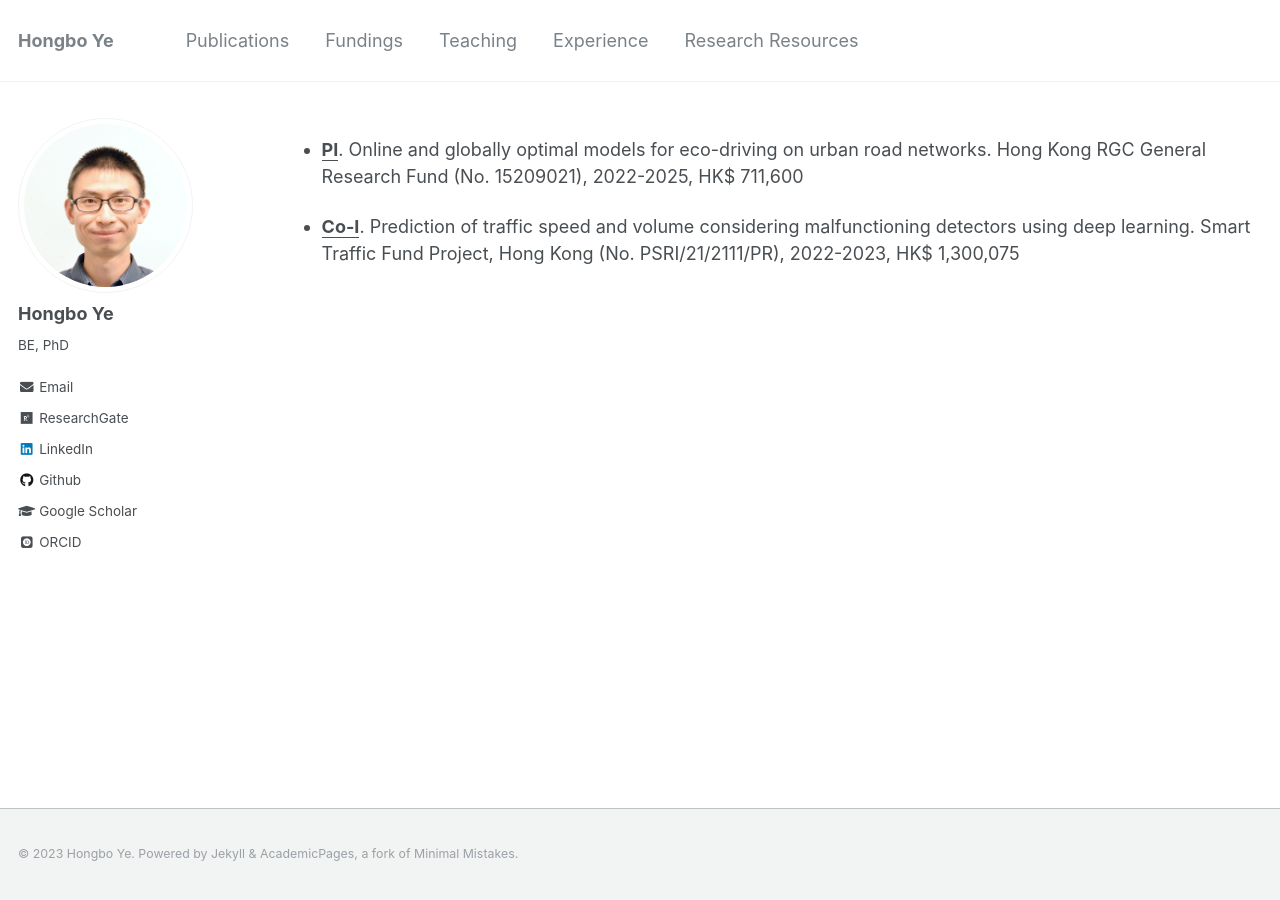
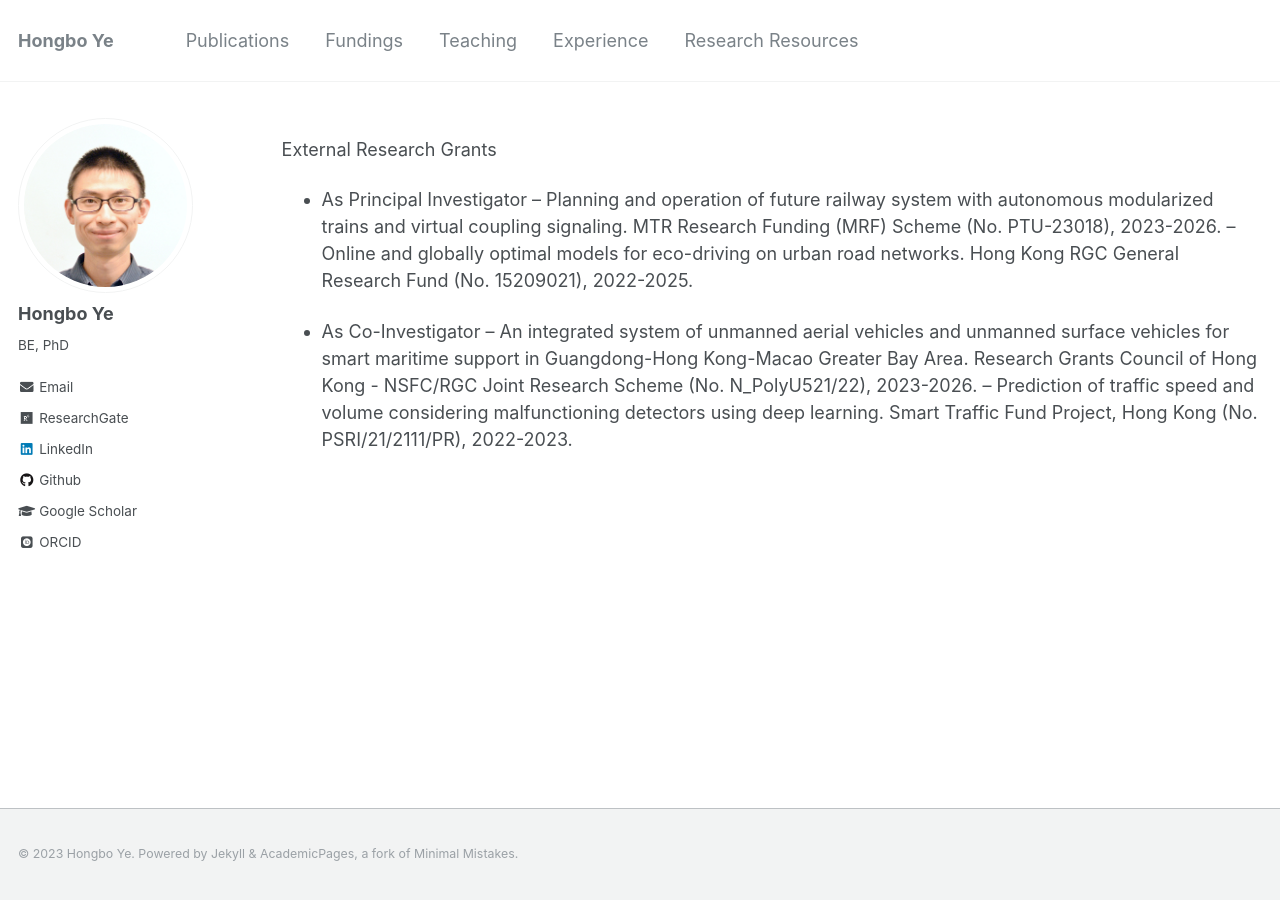
Before and after one commit to hb-ye/hb-ye.github.io, a Jekyll site: the page built from _pages/funding.md, in a window 1280 px wide. Built offline with Jekyll 4.4.1, drawn with Linux system fonts in a browser that asks for light colours; some web fonts are replaced.

Commit message:
Add "team" page; reorganize "funding" page; update publication

```diff
--- a/_data/navigation.yml
+++ b/_data/navigation.yml
@@ -1,5 +1,8 @@
 # main links links
 main:
+
+#  - title: "Team"
+#    url: /team/
 
   - title: "Publications"
     url: /publications/
--- a/_pages/funding.md
+++ b/_pages/funding.md
@@ -11,6 +11,12 @@ author_profile: true
   {% include archive-single.html %}
 {% endfor %}
 
-- **<u>PI</u>**. Online and globally optimal models for eco-driving on urban road networks. Hong Kong RGC General Research Fund (No. 15209021), 2022-2025, HK$ 711,600
+External Research Grants
 
-- **<u>Co-I</u>**. Prediction of traffic speed and volume considering malfunctioning detectors using deep learning. Smart Traffic Fund Project, Hong Kong (No. PSRI/21/2111/PR), 2022-2023, HK$ 1,300,075
+- As Principal Investigator
+-- Planning and operation of future railway system with autonomous modularized trains and virtual coupling signaling. MTR Research Funding (MRF) Scheme (No. PTU-23018), 2023-2026.
+-- Online and globally optimal models for eco-driving on urban road networks. Hong Kong RGC General Research Fund (No. 15209021), 2022-2025.
+
+- As Co-Investigator
+-- An integrated system of unmanned aerial vehicles and unmanned surface vehicles for smart maritime support in Guangdong-Hong Kong-Macao Greater Bay Area. Research Grants Council of Hong Kong - NSFC/RGC Joint Research Scheme (No. N_PolyU521/22), 2023-2026.
+-- Prediction of traffic speed and volume considering malfunctioning detectors using deep learning. Smart Traffic Fund Project, Hong Kong (No. PSRI/21/2111/PR), 2022-2023.
```
Also changed, not shown: _pages/publications.md (+1 -0 lines), _pages/team.md (added, +22 -0 lines).
